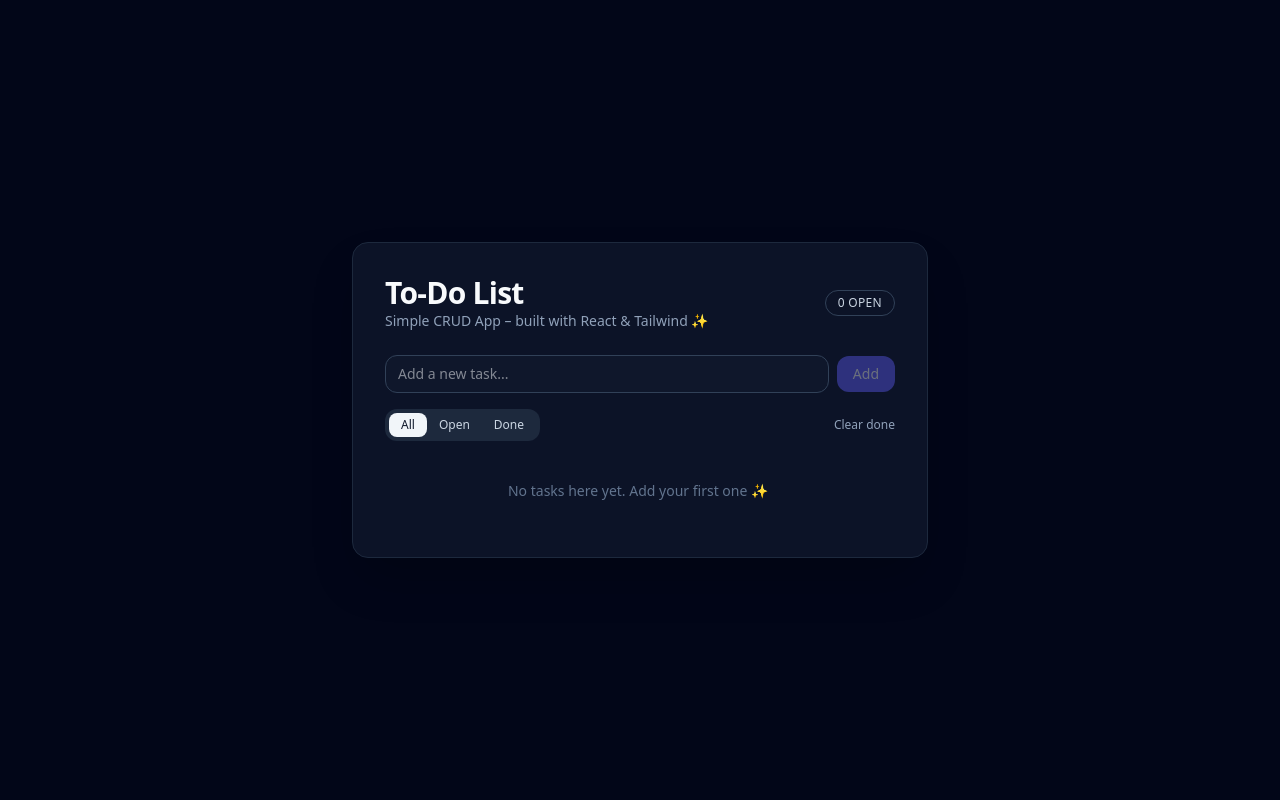
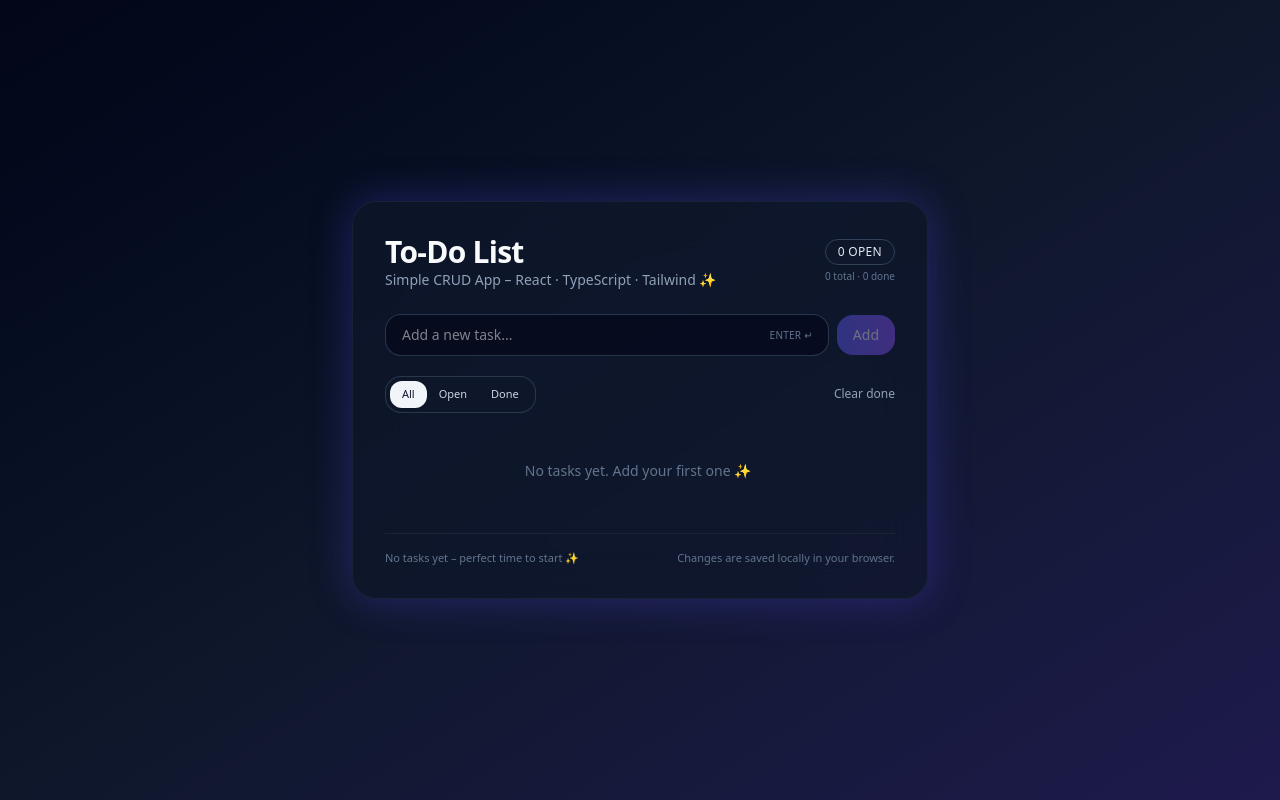
Before and after one commit to leonajosephine/ToDo-List, a React (Vite) app: page / in a window 1280 px wide. Built offline with nearby package versions, Linux system fonts and the light colour scheme.

Commit message:
style update

```diff
--- a/src/App.tsx
+++ b/src/App.tsx
@@ -1,3 +1,4 @@
+import type { FormEvent, KeyboardEvent } from "react";
 import { useEffect, useState } from "react";
 
 type Todo = {
@@ -16,25 +17,28 @@ function App() {
   const [editingId, setEditingId] = useState<string | null>(null);
   const [editingValue, setEditingValue] = useState("");
 
-  // ✅ LocalStorage laden
+  // Beim Laden: aus localStorage lesen
   useEffect(() => {
-    const saved = localStorage.getItem("todos");
-    if (saved) {
+    const raw = localStorage.getItem("todos");
+    if (!raw) return;
     try {
-        setTodos(JSON.parse(saved));
+      const parsed = JSON.parse(raw) as Todo[];
+      if (Array.isArray(parsed)) {
+        setTodos(parsed);
+      }
     } catch {
       // ignore
     }
-    }
   }, []);
 
-  // ✅ LocalStorage speichern
+  // Bei Änderungen: in localStorage speichern
   useEffect(() => {
     localStorage.setItem("todos", JSON.stringify(todos));
   }, [todos]);
 
   // CREATE
-  const addTodo = () => {
+  const handleAdd = (e: FormEvent<HTMLFormElement>) => {
+    e.preventDefault();
     const trimmed = input.trim();
     if (!trimmed) return;
 
@@ -49,11 +53,6 @@ function App() {
     setInput("");
   };
 
-  const handleAddSubmit = (e: React.FormEvent) => {
-    e.preventDefault();
-    addTodo();
-  };
-
   // UPDATE: done toggeln
   const toggleTodo = (id: string) => {
     setTodos((prev) =>
@@ -61,23 +60,33 @@ function App() {
     );
   };
 
-  // UPDATE: Titel bearbeiten
+  // UPDATE: bearbeiten starten
   const startEditing = (todo: Todo) => {
     setEditingId(todo.id);
     setEditingValue(todo.title);
   };
 
+  const handleEditingKeyDown = (e: KeyboardEvent<HTMLInputElement>) => {
+    if (e.key === "Enter") {
+      saveEditing();
+    }
+    if (e.key === "Escape") {
+      cancelEditing();
+    }
+  };
+
   const saveEditing = () => {
     if (!editingId) return;
     const trimmed = editingValue.trim();
+
     if (!trimmed) {
-      // Wenn leer -> löschen
       setTodos((prev) => prev.filter((t) => t.id !== editingId));
     } else {
       setTodos((prev) =>
         prev.map((t) => (t.id === editingId ? { ...t, title: trimmed } : t))
       );
     }
+
     setEditingId(null);
     setEditingValue("");
   };
@@ -104,39 +113,47 @@ function App() {
   });
 
   const openCount = todos.filter((t) => !t.done).length;
+  const doneCount = todos.length - openCount;
 
   return (
-    <div className="min-h-screen bg-slate-950 text-slate-50 flex items-center justify-center px-4">
-      <div className="w-full max-w-xl rounded-2xl border border-slate-800 bg-slate-900/80 shadow-2xl p-6 md:p-8">
+    <div className="min-h-screen bg-linear-to-br from-slate-950 via-slate-900 to-indigo-950 text-slate-50 flex items-center justify-center px-4 py-8">
+      <div className="w-full max-w-xl rounded-3xl border border-slate-800/70 bg-slate-900/70 backdrop-blur-xl shadow-[0_0_40px_rgba(79,70,229,0.35)] p-6 md:p-8">
         {/* Header */}
         <header className="mb-6 flex items-center justify-between gap-4">
           <div>
             <h1 className="text-2xl md:text-3xl font-semibold tracking-tight">
               To-Do List
             </h1>
-            <p className="text-sm text-slate-400">
-              Simple CRUD App – built with React & Tailwind ✨
+            <p className="text-xs md:text-sm text-slate-400">
+              Simple CRUD App – React · TypeScript · Tailwind ✨
             </p>
           </div>
-          <span className="rounded-full border border-slate-700 px-3 py-1 text-xs uppercase tracking-wide text-slate-300">
+          <div className="flex flex-col items-end gap-1">
+            <span className="rounded-full border border-slate-700 bg-slate-900/70 px-3 py-1 text-xs uppercase tracking-wide text-slate-200">
               {openCount} open
             </span>
+            <span className="text-[10px] text-slate-500">
+              {todos.length} total · {doneCount} done
+            </span>
+          </div>
         </header>
 
         {/* Add Form */}
-        <form
-          onSubmit={handleAddSubmit}
-          className="mb-4 flex gap-2 items-center"
-        >
+        <form onSubmit={handleAdd} className="mb-5 flex gap-2 items-center">
+          <div className="flex-1 relative">
             <input
-            className="flex-1 rounded-xl border border-slate-700 bg-slate-900 px-3 py-2 text-sm outline-none focus:border-indigo-400 focus:ring-2 focus:ring-indigo-500/40"
+              className="w-full rounded-2xl border border-slate-700/80 bg-slate-950/60 px-4 py-2.5 text-sm outline-none focus:border-indigo-400 focus:ring-2 focus:ring-indigo-500/40 transition-shadow"
               placeholder="Add a new task..."
               value={input}
               onChange={(e) => setInput(e.target.value)}
             />
+            <span className="pointer-events-none absolute right-4 top-1/2 -translate-y-1/2 text-[10px] uppercase tracking-wide text-slate-500">
+              Enter ↵
+            </span>
+          </div>
           <button
             type="submit"
-            className="rounded-xl bg-indigo-500 px-4 py-2 text-sm font-medium hover:bg-indigo-400 transition disabled:opacity-40"
+            className="rounded-2xl bg-linear-to-r from-indigo-500 to-violet-500 px-4 py-2.5 text-xs md:text-sm font-medium shadow-lg shadow-indigo-500/30 hover:from-indigo-400 hover:to-violet-400 active:scale-[0.98] transition disabled:opacity-40 disabled:shadow-none"
             disabled={!input.trim()}
           >
             Add
@@ -145,16 +162,16 @@ function App() {
 
         {/* Filter */}
         <div className="mb-4 flex items-center justify-between gap-2 text-xs">
-          <div className="inline-flex rounded-xl bg-slate-800 p-1">
+          <div className="inline-flex rounded-2xl bg-slate-900/80 border border-slate-700/80 p-1">
             {(["all", "open", "done"] as Filter[]).map((f) => (
               <button
                 key={f}
                 type="button"
                 onClick={() => setFilter(f)}
-                className={`px-3 py-1 rounded-lg capitalize transition ${
+                className={`px-3 py-1.5 rounded-xl capitalize transition text-xs md:text-[11px] ${
                   filter === f
-                    ? "bg-slate-100 text-slate-900"
-                    : "text-slate-300 hover:bg-slate-700"
+                    ? "bg-slate-100 text-slate-900 shadow-sm"
+                    : "text-slate-300 hover:bg-slate-800/80"
                 }`}
               >
                 {f}
@@ -164,7 +181,7 @@ function App() {
           <button
             type="button"
             onClick={clearDone}
-            className="text-slate-400 hover:text-rose-300 text-xs"
+            className="text-slate-400 hover:text-rose-300 text-[11px] md:text-xs underline-offset-2 hover:underline"
           >
             Clear done
           </button>
@@ -173,8 +190,8 @@ function App() {
         {/* List */}
         <div className="space-y-2 max-h-80 overflow-y-auto pr-1">
           {filteredTodos.length === 0 && (
-            <p className="text-sm text-slate-500 text-center py-6">
-              No tasks here yet. Add your first one ✨
+            <p className="text-sm text-slate-500 text-center py-8">
+              No tasks yet. Add your first one ✨
             </p>
           )}
 
@@ -183,54 +200,58 @@ function App() {
             return (
               <div
                 key={todo.id}
-                className="group flex items-center gap-3 rounded-xl border border-slate-800 bg-slate-900/60 px-3 py-2 text-sm"
+                className="group flex items-center gap-3 rounded-2xl border border-slate-800/80 bg-slate-900/70 px-3.5 py-2.5 text-sm hover:border-indigo-400/70 hover:bg-slate-900/90 transition-all"
               >
                 <input
                   type="checkbox"
                   checked={todo.done}
                   onChange={() => toggleTodo(todo.id)}
-                  className="h-4 w-4 rounded border-slate-600 bg-slate-900 text-indigo-500"
+                  className="h-4 w-4 rounded border-slate-600 bg-slate-950 text-indigo-500 focus:outline-none focus:ring-2 focus:ring-indigo-500/60 focus:ring-offset-2 focus:ring-offset-slate-900"
                 />
 
-                {/* Text / Edit-Input */}
                 <div className="flex-1">
                   {isEditing ? (
                     <input
-                      className="w-full rounded-lg border border-slate-700 bg-slate-900 px-2 py-1 text-sm outline-none focus:border-indigo-400 focus:ring-1 focus:ring-indigo-400"
+                      className="w-full rounded-lg border border-slate-700 bg-slate-950 px-2 py-1 text-sm outline-none focus:border-indigo-400 focus:ring-1 focus:ring-indigo-400"
                       value={editingValue}
                       onChange={(e) => setEditingValue(e.target.value)}
                       autoFocus
-                      onKeyDown={(e) => {
-                        if (e.key === "Enter") saveEditing();
-                        if (e.key === "Escape") cancelEditing();
-                      }}
+                      onKeyDown={handleEditingKeyDown}
                     />
                   ) : (
                     <span
                       className={`block ${
-                        todo.done ? "line-through text-slate-500" : ""
+                        todo.done
+                          ? "line-through text-slate-500"
+                          : "text-slate-100"
                       }`}
                     >
                       {todo.title}
                     </span>
                   )}
+                  <span className="mt-0.5 block text-[10px] text-slate-500 opacity-0 group-hover:opacity-100 transition">
+                    {todo.done ? "Completed" : "Created"} ·{" "}
+                    {new Date(todo.createdAt).toLocaleTimeString([], {
+                      hour: "2-digit",
+                      minute: "2-digit",
+                    })}
+                  </span>
                 </div>
 
-                {/* Actions */}
                 <div className="flex items-center gap-1 opacity-0 group-hover:opacity-100 transition">
                   {isEditing ? (
                     <>
                       <button
                         type="button"
                         onClick={saveEditing}
-                        className="rounded-lg bg-emerald-500 px-2 py-1 text-xs text-slate-900 hover:bg-emerald-400"
+                        className="rounded-lg bg-emerald-500 px-2 py-1 text-[11px] text-slate-900 hover:bg-emerald-400"
                       >
                         Save
                       </button>
                       <button
                         type="button"
                         onClick={cancelEditing}
-                        className="rounded-lg border border-slate-600 px-2 py-1 text-xs text-slate-200 hover:bg-slate-800"
+                        className="rounded-lg border border-slate-600 px-2 py-1 text-[11px] text-slate-200 hover:bg-slate-800"
                       >
                         Cancel
                       </button>
@@ -240,14 +261,14 @@ function App() {
                       <button
                         type="button"
                         onClick={() => startEditing(todo)}
-                        className="rounded-lg border border-slate-600 px-2 py-1 text-xs text-slate-200 hover:bg-slate-800"
+                        className="rounded-lg border border-slate-600 px-2 py-1 text-[11px] text-slate-200 hover:bg-slate-800"
                       >
                         Edit
                       </button>
                       <button
                         type="button"
                         onClick={() => deleteTodo(todo.id)}
-                        className="rounded-lg bg-rose-500 px-2 py-1 text-xs text-slate-900 hover:bg-rose-400"
+                        className="rounded-lg bg-rose-500 px-2 py-1 text-[11px] text-slate-900 hover:bg-rose-400"
                       >
                         Delete
                       </button>
@@ -258,6 +279,18 @@ function App() {
             );
           })}
         </div>
+
+        {/* Footer / Stats */}
+        <footer className="mt-5 pt-4 border-t border-slate-800/80 flex items-center justify-between text-[11px] text-slate-500">
+          <span>
+            {todos.length === 0
+              ? "No tasks yet – perfect time to start ✨"
+              : `${openCount} open · ${doneCount} done · ${todos.length} total`}
+          </span>
+          <span className="hidden md:inline">
+            Changes are saved locally in your browser.
+          </span>
+        </footer>
       </div>
     </div>
   );
```
Lines whose indentation alone changed are shown as unchanged.
